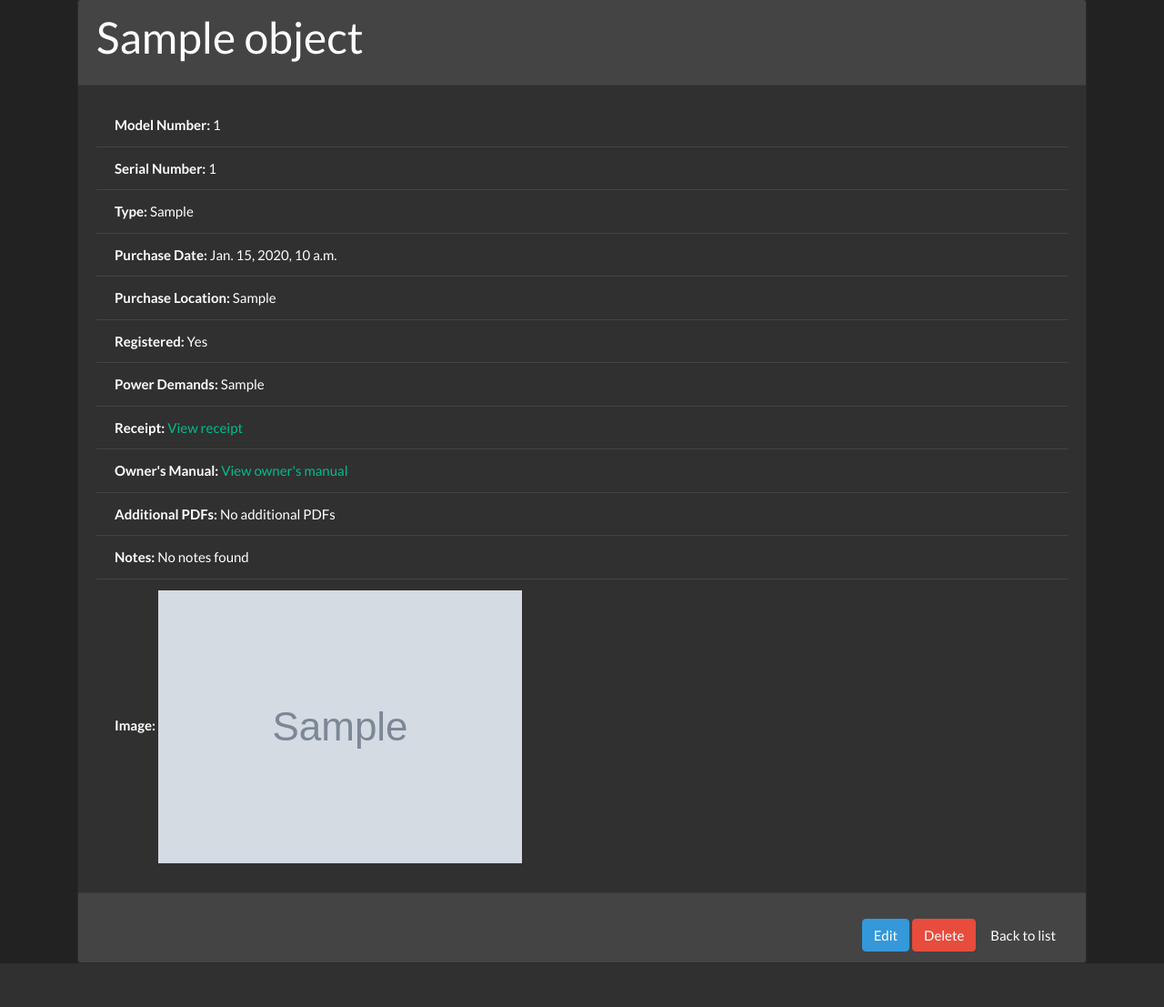
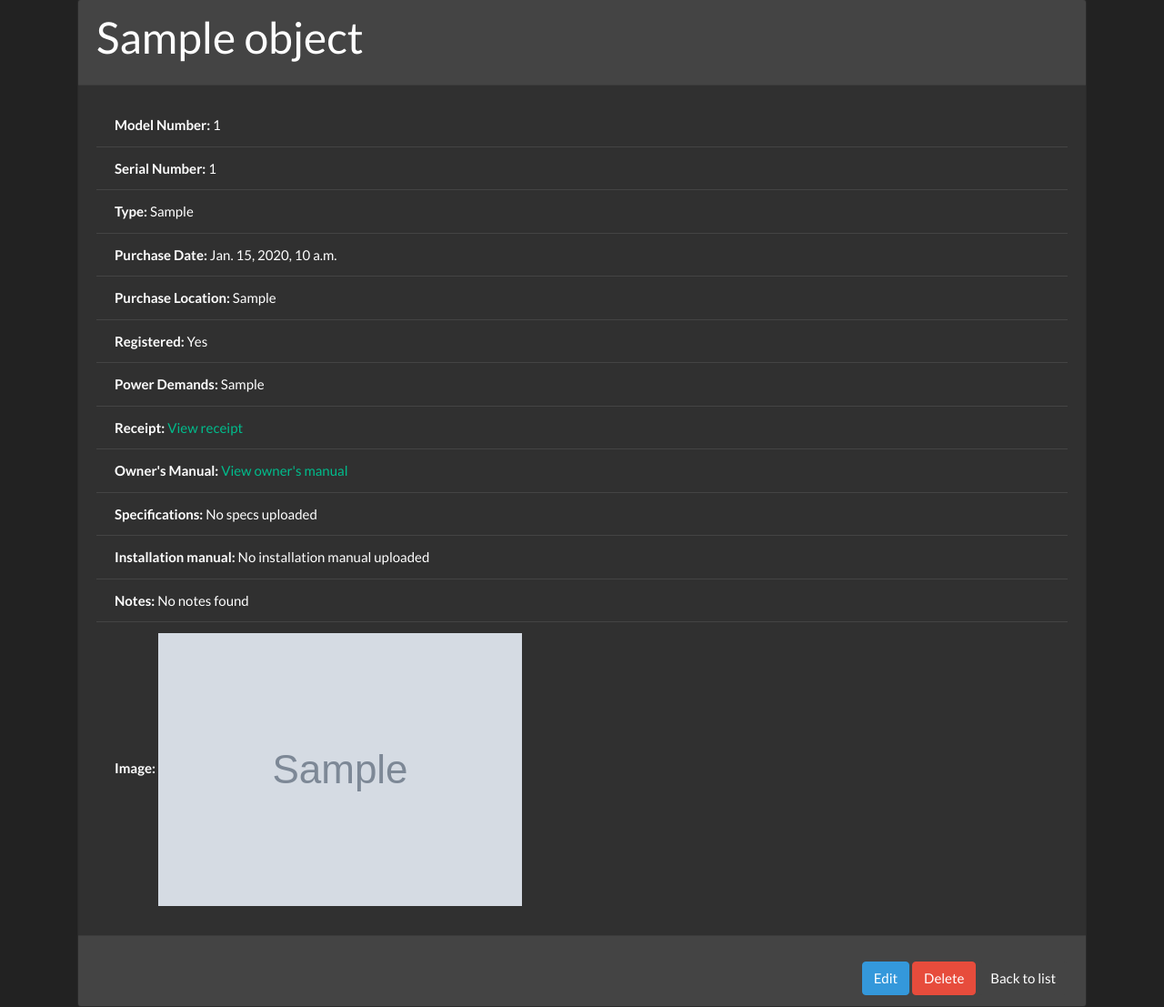
Before and after one commit to soehlert/our_house, a Django app: template our_house/templates/info/appliance_detail.html in a window 1280 px wide. Shown: the part 96-1203 px from the top of the page at 91% size. Before the commit the page ends 1155 px from the top, so only its background shows below. Run offline with Django 4.2, Linux system fonts and the light colour scheme; the template is opened without the code that fills it: most values are stand-ins (such as "Sample title", 1, 10 or a date in 2020); grey boxes marked "Sample" are stand-in pictures; some libraries are stand-ins or nearby versions.

Commit message:
feat(appliance-documentation): add more appliance docs

```diff
--- a/info/models.py
+++ b/info/models.py
@@ -14,6 +14,8 @@ class Appliance(models.Model):
     appliance_type = models.CharField(max_length=10, choices=APPLIANCE_TYPE_CHOICES)
     receipt = models.FileField(upload_to="receipts/", blank=True, null=True)
     owners_manual = models.FileField(upload_to="owners_manuals/", blank=True, null=True)
+    specs = models.FileField(upload_to="specs/", blank=True, null=True)
+    install_docs = models.FileField(upload_to="install_docs/", blank=True, null=True)
     image = models.ImageField(upload_to="appliance_images/", null=True, blank=True)
     purchase_location = models.CharField(max_length=100)
     registered = models.BooleanField(default=False)
--- a/our_house/templates/info/appliance_detail.html
+++ b/our_house/templates/info/appliance_detail.html
@@ -48,17 +48,19 @@
           {% endif %}
         </li>
         <li class="list-group-item">
-          <strong>Additional PDFs:</strong>
-          {% if object.additional_pdfs.exists %}
-            <ul>
-              {% for pdf in object.additional_pdfs.all %}
-                <li>
-                  <a href="{{ pdf.document.url }}" target="_blank">{{ pdf.description }}</a>
-                </li>
-              {% endfor %}
-            </ul>
+          <strong>Specifications:</strong>
+          {% if object.specs.exists %}
+            <a href="{{ object.owners_manual.url }}" target="_blank">View specs</a>
           {% else %}
-            No additional PDFs
+            No specs uploaded
+          {% endif %}
+        </li>
+        <li class="list-group-item">
+          <strong>Installation manual:</strong>
+          {% if object.install_docs.exists %}
+            <a href="{{ object.install_docs.url }}" target="_blank">View installation manual</a>
+          {% else %}
+            No installation manual uploaded
           {% endif %}
         </li>
         <li class="list-group-item">
--- a/our_house/templates/info/appliance_form.html
+++ b/our_house/templates/info/appliance_form.html
@@ -45,6 +45,8 @@
         <div class="form-check">{{ form.registered|as_crispy_field }}</div>
         <div class="form-group">{{ form.receipt|as_crispy_field }}</div>
         <div class="form-group">{{ form.owners_manual|as_crispy_field }}</div>
+        <div class="form-group">{{ form.specs|as_crispy_field }}</div>
+        <div class="form-group">{{ form.install_docs|as_crispy_field }}</div>
         <div class="form-group">{{ form.image|as_crispy_field }}</div>
         <div class="form-group mt-3">
           <button type="submit" class="btn btn-primary">
```
